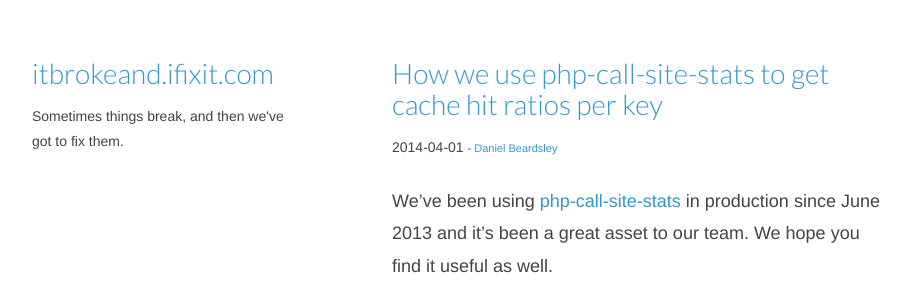
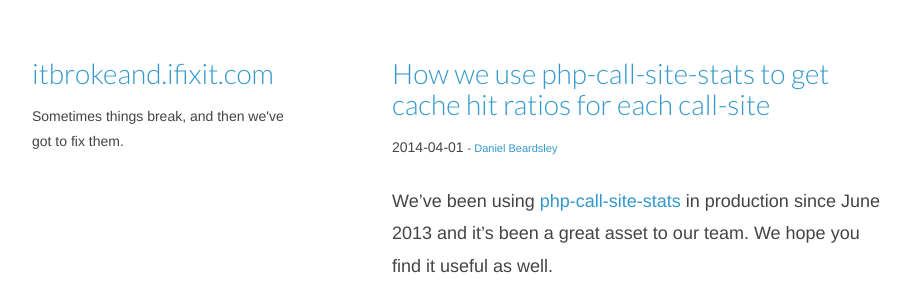
Before and after one commit to iFixit/itbrokeand.ifixit.com, a Jekyll site: the page built from _posts/2014-04-01-introducing-php-call-site-stats.md, in a window 1280 px wide and 900 px high. Shown: the top 284 px of the window, without its empty margins (178-1100 px from the left). Built offline with Jekyll 4.4.1, drawn with Linux system fonts in a browser that asks for light colours; Markdown is read by kramdown in place of the engine named in the settings; comment, search, counter and statistics services are not loaded.

Commit message:
Update 2014-04-01-introducing-php-call-site-stats.md
Fix inaccuracy in title.

```diff
--- a/_posts/2014-04-01-introducing-php-call-site-stats.md
+++ b/_posts/2014-04-01-introducing-php-call-site-stats.md
@@ -1,6 +1,6 @@
 ---
 layout: with-comments
-title: "How we use php-call-site-stats to get cache hit ratios per key"
+title: "How we use php-call-site-stats to get cache hit ratios for each call-site"
 author: Daniel Beardsley
 author_url: https://github.com/danielbeardsley
 summary: We use the php call-site-stats utility to collect and analyze cache
```
